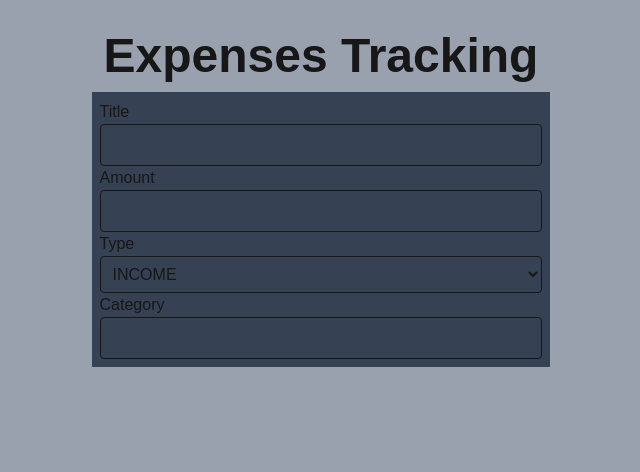
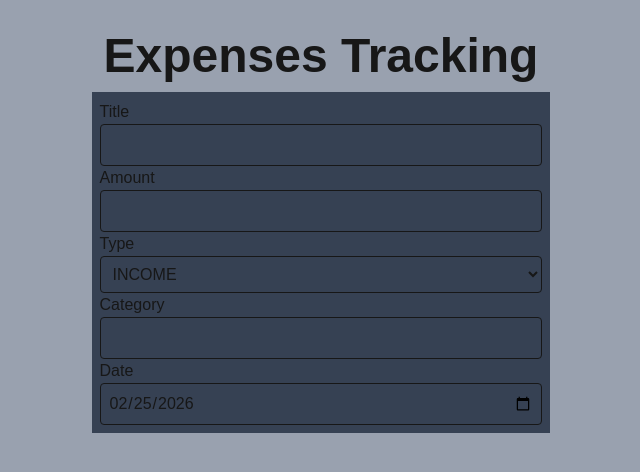
Before and after one commit to pntptk/my-workshop-frontend-nextjs, a Next.js app: page /expenses in a window 1280 px wide. Shown: the top 472 px of the page, without its empty margins (319-959 px from the left). Built offline with nearby package versions, Linux system fonts and the light colour scheme; no server answers.

Commit message:
add input

```diff
--- a/app/expenses/page.tsx
+++ b/app/expenses/page.tsx
@@ -16,8 +16,12 @@ export default function ExpensesPage() {
   const [title, setTitle] = useState<string>("");
   const [amount, setAmount] = useState<number>();
   const [category, setCategory] = useState<string>();
+  const [date, setDate] = useState<string>(new Date().toISOString().split('T')[0]);
   const [type, setType] = useState<"INCOME" | "EXPENSE">();
 
+
+
+  console.log("Date : ",date)
   useEffect(() => {
     fetchTransaction();
   }, []);
@@ -41,6 +45,7 @@ export default function ExpensesPage() {
             <input
               type="text"
               className="border border-black-2 rounded-sm p-2 outline-0"
+              onChange={(e)=>setTitle(e.target.value)}
             />
           </div>
           <div className="flex flex-col ">
@@ -48,6 +53,7 @@ export default function ExpensesPage() {
             <input
               type="number"
               className="border border-black-2 rounded-sm p-2 outline-0"
+              onChange={(e)=>setAmount(Number(e.target.value))}
             />
           </div>
           <div className="flex flex-col ">
@@ -69,6 +75,16 @@ export default function ExpensesPage() {
             <input
               type="text"
               className="border border-black-2 rounded-sm p-2 outline-0"
+              onChange={(e)=>setCategory(e.target.value)}
+            />
+          </div>
+          <div className="flex flex-col ">
+            <label htmlFor="">Date</label>
+            <input
+              type="date"
+              className="border border-black-2 rounded-sm p-2 outline-0"
+              value={date}
+              onChange={(e)=>setDate(e.target.value)}
             />
           </div>
         </div>
```
